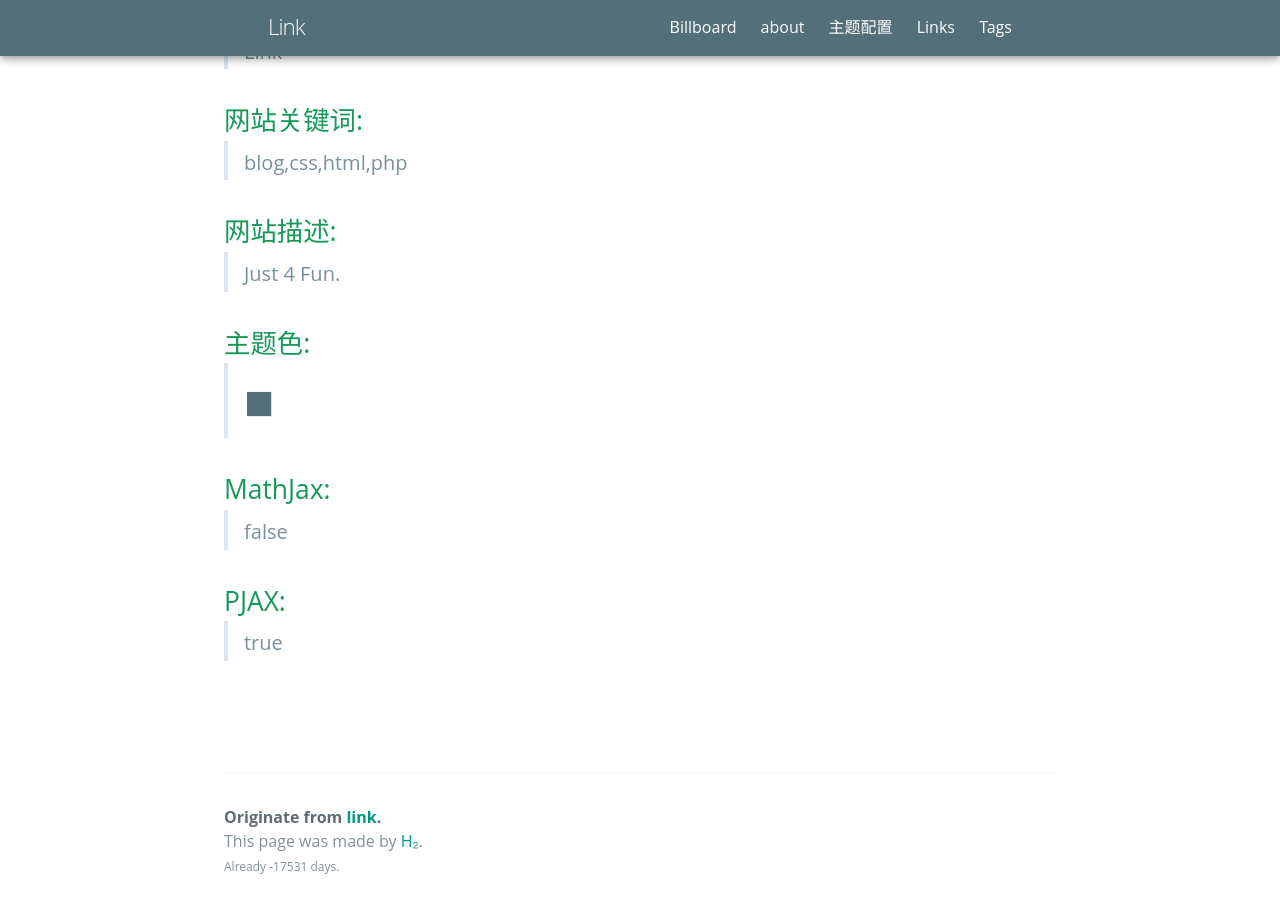
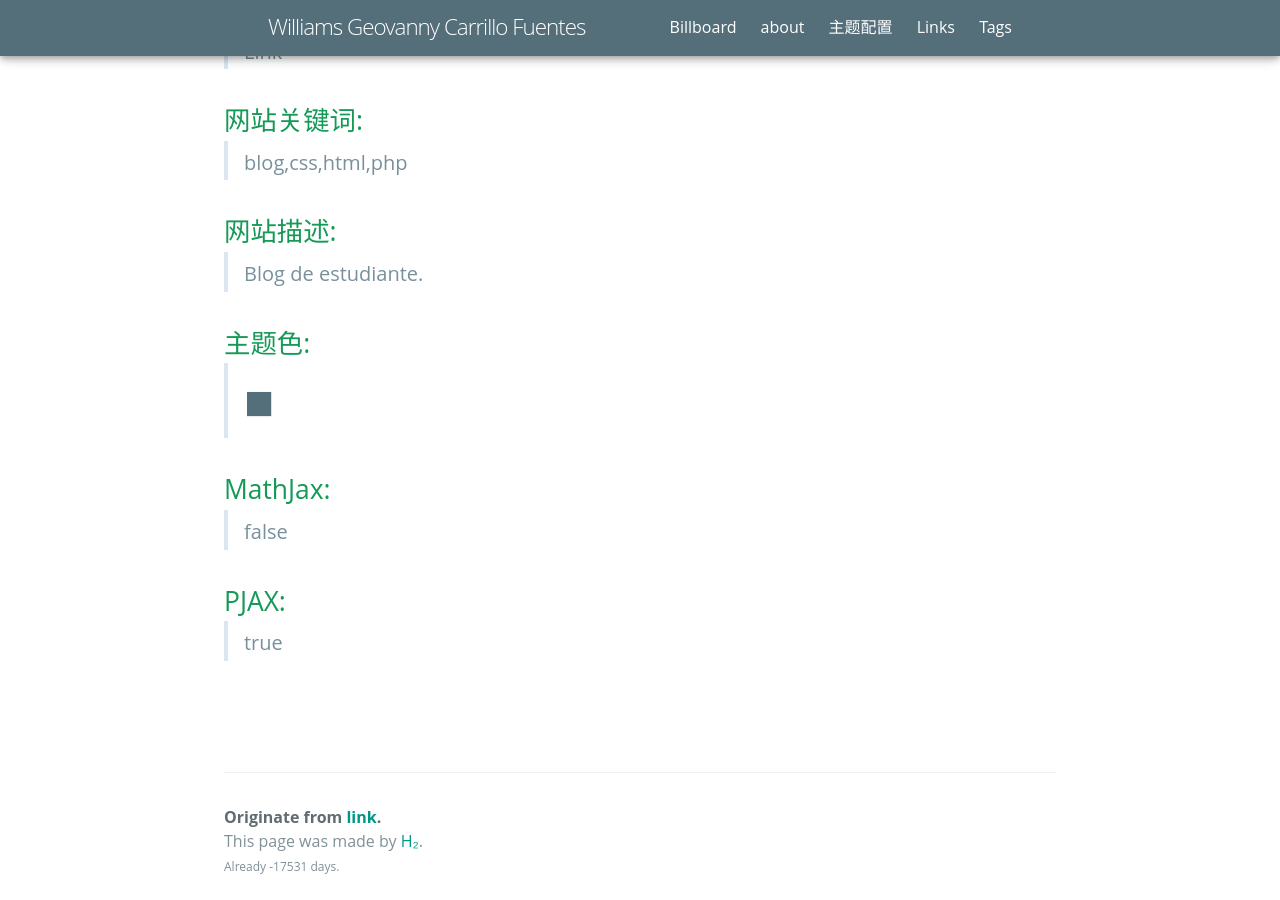
Before and after one commit to WilliamsGTX/blog, a Jekyll site: the page built from config/infor.html, in a window 1280 px wide and 900 px high, scrolled down 725 px. Built offline with Jekyll 4.4.1, drawn with Linux system fonts in a browser that asks for light colours; some web fonts are replaced.

Commit message:
Update _config.yml

```diff
--- a/_config.yml
+++ b/_config.yml
@@ -1,5 +1,5 @@
-title: Link #博客标题
-description: Just 4 Fun. #博客描述
+title: Williams Geovanny Carrillo Fuentes #博客标题
+description: Blog de estudiante. #博客描述
 keywords: blog,css,html,php #博客关键字
 author: "Link"
 
```
